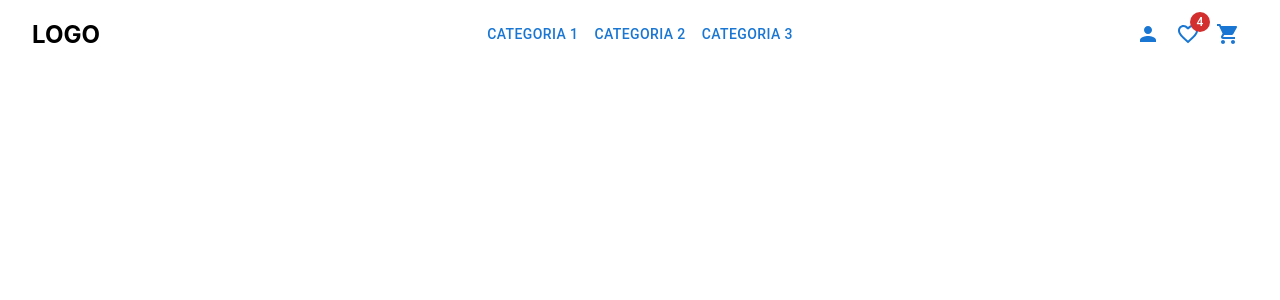
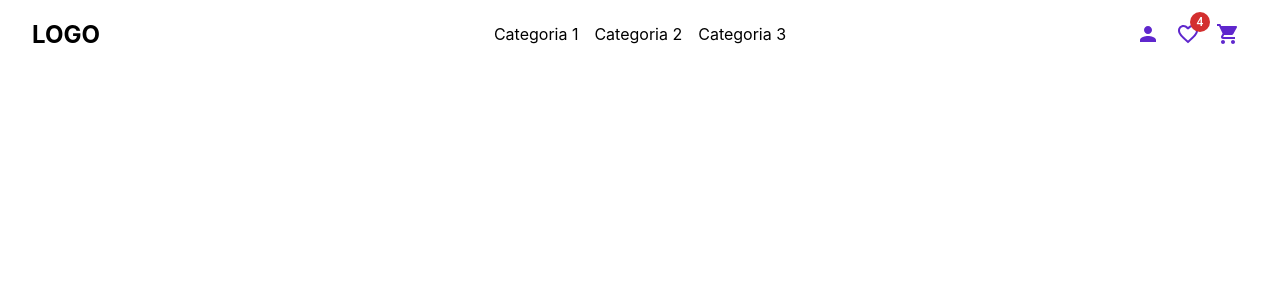
Before and after one commit to franRappazzini/PF---Henry, a React (Create React App) app in the folder client/: page / in a window 1280 px wide. Shown: the top 300 px of the page. Built offline with nearby package versions, Linux system fonts and the light colour scheme.

Commit message:
feat (client/index & header) create theme, header

```diff
--- a/client/src/components/molecules/BtnsHeader/BtnsHeader.jsx
+++ b/client/src/components/molecules/BtnsHeader/BtnsHeader.jsx
@@ -6,7 +6,7 @@ import style from "./BtnsHeader.module.css";
 import { useState } from "react";
 
 function BtnsHeader() {
-  const [anchorEl, setAnchorEl] = React.useState(null);
+  const [anchorEl, setAnchorEl] = useState(null);
   const open = Boolean(anchorEl);
   const handleClick = (event) => {
     setAnchorEl(event.currentTarget);
@@ -20,7 +20,7 @@ function BtnsHeader() {
     <section className={style.icons_container}>
       <IconButton
         aria-label="Mi cuenta"
-        color="primary"
+        color="secondary"
         aria-controls={open ? "basic-menu" : undefined}
         aria-haspopup="true"
         aria-expanded={open ? "true" : undefined}
@@ -43,7 +43,7 @@ function BtnsHeader() {
       </Menu>
       <IconButton
         aria-label="Favoritos"
-        color="primary"
+        color="secondary"
         className={style.btn_icon}
       >
         <Badge badgeContent={4} color="error">
@@ -52,7 +52,7 @@ function BtnsHeader() {
       </IconButton>
       <IconButton
         aria-label="Carrito"
-        color="primary"
+        color="secondary"
         className={style.btn_icon}
       >
         <Badge color="error" variant="dot" invisible={true}>
--- a/client/src/components/molecules/DrawerHeader/DrawerHeader.jsx
+++ b/client/src/components/molecules/DrawerHeader/DrawerHeader.jsx
@@ -26,7 +26,7 @@ function DrawerHeader() {
 
   return (
     <section className={style.drawer_container}>
-      <IconButton onClick={() => toggleDrawer(true)} color="primary">
+      <IconButton onClick={() => toggleDrawer(true)} color="secondary">
         <Menu />
       </IconButton>
       <Drawer anchor={"left"} open={burger} onClose={() => toggleDrawer(false)}>
--- a/client/src/components/molecules/NavHeader/NavHeader.jsx
+++ b/client/src/components/molecules/NavHeader/NavHeader.jsx
@@ -1,4 +1,4 @@
-import { Button } from "@mui/material";
+import { NavLink } from "react-router-dom";
 import React from "react";
 import style from "./NavHeader.module.css";
 
@@ -6,14 +6,35 @@ function NavHeader() {
   return (
     <nav className={style.nav}>
       <ul className={style.ul_nav}>
-        <li>
-          <Button>Categoria 1</Button>
+        <li className={style.li_nav}>
+          <NavLink
+            to={"/"}
+            className={({ isActive }) =>
+              isActive ? style.a_nav : style.a_nav_active
+            }
+          >
+            Categoria 1
+          </NavLink>
         </li>
-        <li>
-          <Button>Categoria 2</Button>
+        <li className={style.li_nav}>
+          <NavLink
+            to={"/"}
+            className={({ isActive }) =>
+              isActive ? style.a_nav : style.a_nav_active
+            }
+          >
+            Categoria 2
+          </NavLink>
         </li>
-        <li>
-          <Button>Categoria 3</Button>
+        <li className={style.li_nav}>
+          <NavLink
+            to={"/"}
+            className={({ isActive }) =>
+              isActive ? style.a_nav : style.a_nav_active
+            }
+          >
+            Categoria 3
+          </NavLink>
         </li>
       </ul>
     </nav>
--- a/client/src/components/molecules/NavHeader/NavHeader.module.css
+++ b/client/src/components/molecules/NavHeader/NavHeader.module.css
@@ -5,6 +5,28 @@
   justify-content: center;
 }
 
+.li_nav {
+  padding: 0 0.5rem;
+}
+
+.a_nav {
+  text-decoration: none;
+  color: black;
+  background-image: linear-gradient(currentColor, currentColor);
+  background-position: 0% 100%;
+  background-repeat: no-repeat;
+  background-size: 0% 1.5px;
+  transition: background-size 0.5s;
+}
+
+.a_nav:hover {
+  background-size: 100% 1.5px;
+}
+
+.a_nav_active {
+  font-weight: 500;
+}
+
 @media only screen and (max-width: 860px) {
   .nav {
     display: none;
--- a/client/src/index.js
+++ b/client/src/index.js
@@ -1,4 +1,6 @@
 import "./index.css";
+
+import { ThemeProvider, createTheme } from "@mui/material/styles";
 
 import App from "./App";
 import { BrowserRouter } from "react-router-dom";
@@ -6,10 +8,30 @@ import React from "react";
 import ReactDOM from "react-dom/client";
 import reportWebVitals from "./reportWebVitals";
 
+// TODO configurar theme
+const theme = createTheme({
+  palette: {
+    primary: {
+      light: "#757ce8",
+      main: "#3f50b5",
+      dark: "#002884",
+      contrastText: "#fff",
+    },
+    secondary: {
+      light: "#5f27cd",
+      main: "#5f27cd",
+      dark: "#ba000d",
+      contrastText: "#000",
+    },
+  },
+});
+
 const root = ReactDOM.createRoot(document.getElementById("root"));
 root.render(
   <BrowserRouter>
-    <App />
+    <ThemeProvider theme={theme}>
+      <App />
+    </ThemeProvider>
   </BrowserRouter>
 );
 
```
